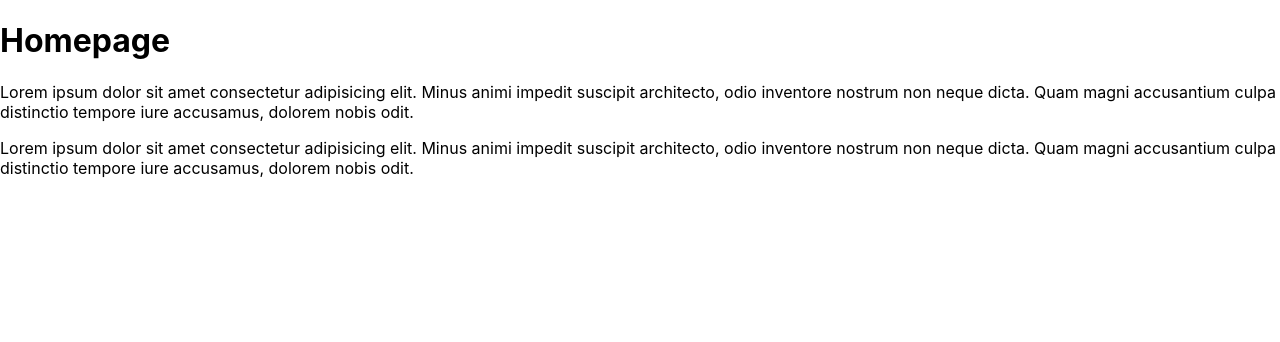
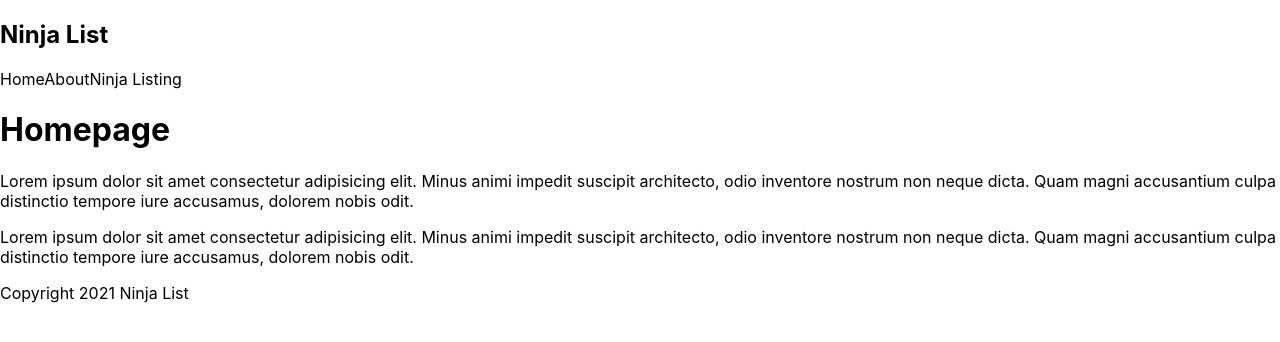
Before and after one commit to iamshaunjp/nextjs-tutorial, a Next.js app: page / in a window 1280 px wide. Shown: the top 342 px of the page. Built offline with nearby package versions, Linux system fonts and the light colour scheme.

Commit message:
lesson-3

```diff
--- /dev/null
+++ b/comps/Footer.js
@@ -0,0 +1,9 @@
+const Footer = () => {
+  return (
+    <footer>
+      Copyright 2021 Ninja List
+    </footer>
+  );
+}
+
+export default Footer;
--- /dev/null
+++ b/comps/Navbar.js
@@ -0,0 +1,14 @@
+const Navbar = () => {
+  return (
+    <nav>
+      <div className="logo">
+        <h1>Ninja List</h1>
+      </div>
+      <a>Home</a>
+      <a>About</a>
+      <a>Ninja Listing</a>
+    </nav>
+);
+}
+
+export default Navbar;
--- a/pages/index.js
+++ b/pages/index.js
@@ -1,12 +1,16 @@
 import Head from 'next/head'
+import Footer from '../comps/Footer'
+import Navbar from '../comps/Navbar'
 import styles from '../styles/Home.module.css'
 
 export default function Home() {
   return (
     <div>
+      <Navbar />
       <h1>Homepage</h1>
       <p>Lorem ipsum dolor sit amet consectetur adipisicing elit. Minus animi impedit suscipit architecto, odio inventore nostrum non neque dicta. Quam magni accusantium culpa distinctio tempore iure accusamus, dolorem nobis odit.</p>
       <p>Lorem ipsum dolor sit amet consectetur adipisicing elit. Minus animi impedit suscipit architecto, odio inventore nostrum non neque dicta. Quam magni accusantium culpa distinctio tempore iure accusamus, dolorem nobis odit.</p>
+      <Footer />
     </div>
   )
 }
```
